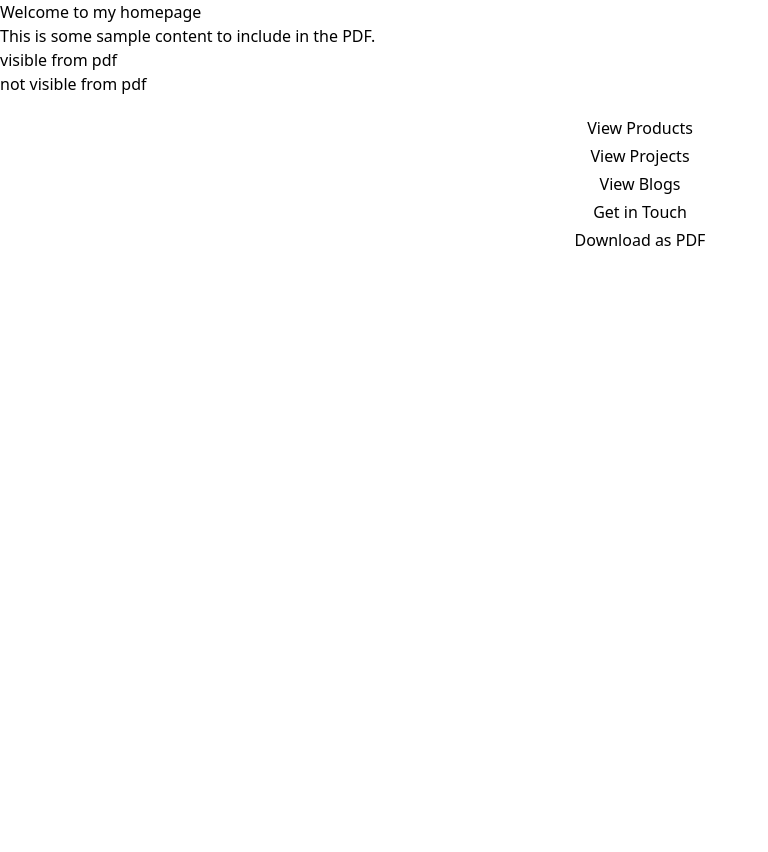
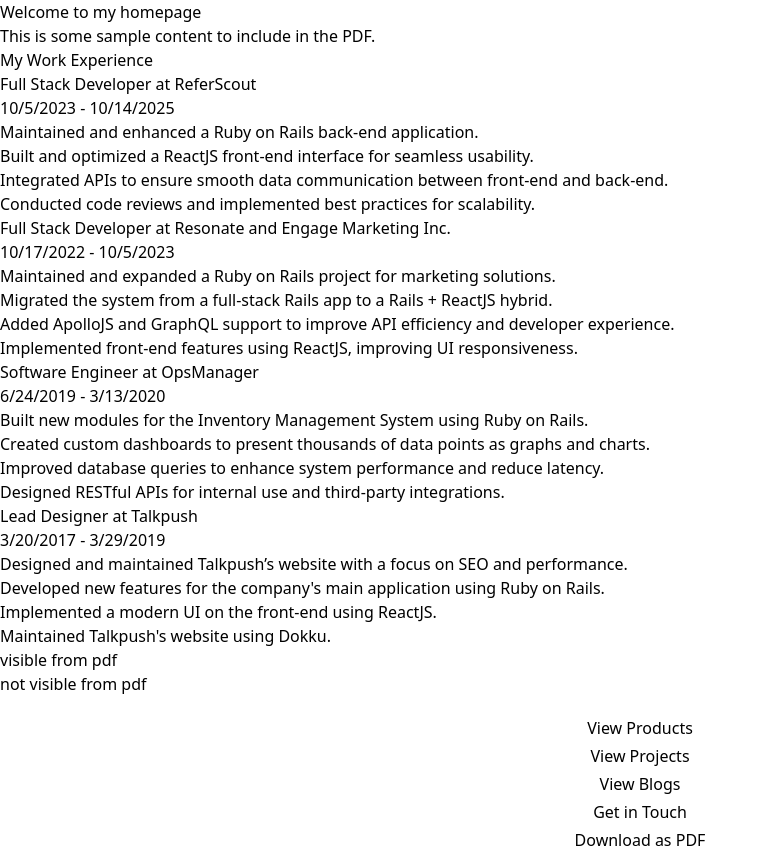
Before and after one commit to BosEriko/boseriko.com, a Next.js app: page / in a window 1280 px wide. Shown: the whole page, without its empty margins (0-768 px from the left). Before the commit the page ends 800 px from the top, so only its background shows below. Built offline with nearby package versions, Linux system fonts and the light colour scheme.

Commit message:
Feature: Add Experience in JSON Format

```diff
--- a/app/page.tsx
+++ b/app/page.tsx
@@ -3,6 +3,8 @@
 import { useRouter } from "next/navigation";
 import html2canvas from "html2canvas";
 import jsPDF from "jspdf";
+
+import experience from "../data/experience.json";
 
 export default function Home() {
   const router = useRouter();
@@ -43,6 +45,26 @@
         <p>This is some sample content to include in the PDF.</p>
       </div>
 
+      <h1>My Work Experience</h1>
+      <ul>
+        {experience.map((job, index) => (
+          <li key={index}>
+            <h2>
+              {job.position} at {job.company}
+            </h2>
+            <p>
+              {new Date(job.date.start).toLocaleDateString()} -{" "}
+              {new Date(job.date.end).toLocaleDateString()}
+            </p>
+            <ul>
+              {job.responsibilities.map((task, i) => (
+                <li key={i}>{task}</li>
+              ))}
+            </ul>
+          </li>
+        ))}
+      </ul>
+
       <div>visible from pdf</div>
       <div className="hidden-from-pdf">not visible from pdf</div>
 
--- /dev/null
+++ b/data/experience.json
@@ -0,0 +1,62 @@
+[
+  {
+    "position": "Full Stack Developer",
+    "company": "ReferScout",
+    "date": {
+      "start": 1696540800000,
+      "end": 1760428800000
+    },
+    "location": "Remote",
+    "responsibilities": [
+      "Maintained and enhanced a Ruby on Rails back-end application.",
+      "Built and optimized a ReactJS front-end interface for seamless usability.",
+      "Integrated APIs to ensure smooth data communication between front-end and back-end.",
+      "Conducted code reviews and implemented best practices for scalability."
+    ]
+  },
+  {
+    "position": "Full Stack Developer",
+    "company": "Resonate and Engage Marketing Inc.",
+    "date": {
+      "start": 1665964800000,
+      "end": 1696464000000
+    },
+    "location": "Remote",
+    "responsibilities": [
+      "Maintained and expanded a Ruby on Rails project for marketing solutions.",
+      "Migrated the system from a full-stack Rails app to a Rails + ReactJS hybrid.",
+      "Added ApolloJS and GraphQL support to improve API efficiency and developer experience.",
+      "Implemented front-end features using ReactJS, improving UI responsiveness."
+    ]
+  },
+  {
+    "position": "Software Engineer",
+    "company": "OpsManager",
+    "date": {
+      "start": 1561334400000,
+      "end": 1584086400000
+    },
+    "location": "Philippines",
+    "responsibilities": [
+      "Built new modules for the Inventory Management System using Ruby on Rails.",
+      "Created custom dashboards to present thousands of data points as graphs and charts.",
+      "Improved database queries to enhance system performance and reduce latency.",
+      "Designed RESTful APIs for internal use and third-party integrations."
+    ]
+  },
+  {
+    "position": "Lead Designer",
+    "company": "Talkpush",
+    "date": {
+      "start": 1489996800000,
+      "end": 1553846400000
+    },
+    "location": "Philippines",
+    "responsibilities": [
+      "Designed and maintained Talkpush’s website with a focus on SEO and performance.",
+      "Developed new features for the company's main application using Ruby on Rails.",
+      "Implemented a modern UI on the front-end using ReactJS.",
+      "Maintained Talkpush's website using Dokku."
+    ]
+  }
+]
```
